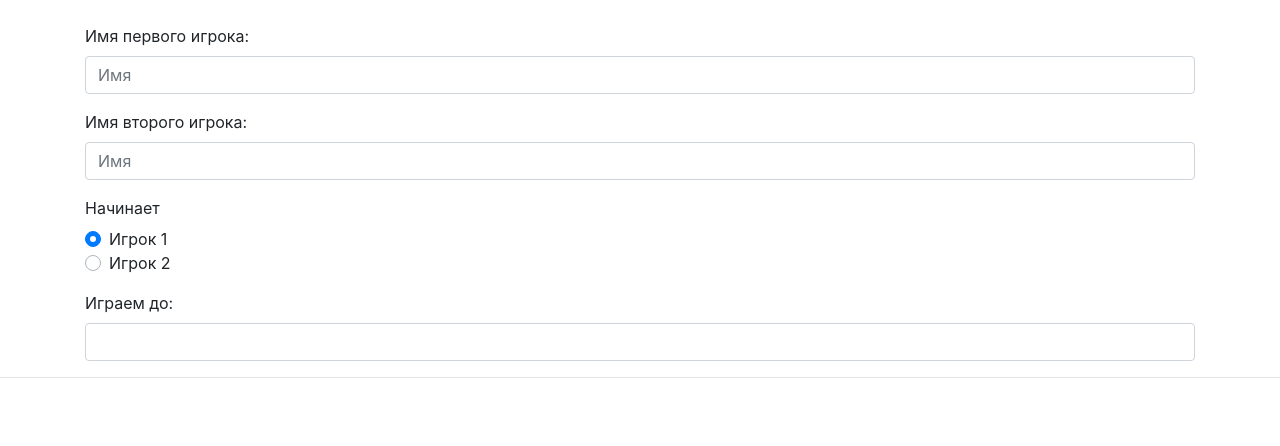
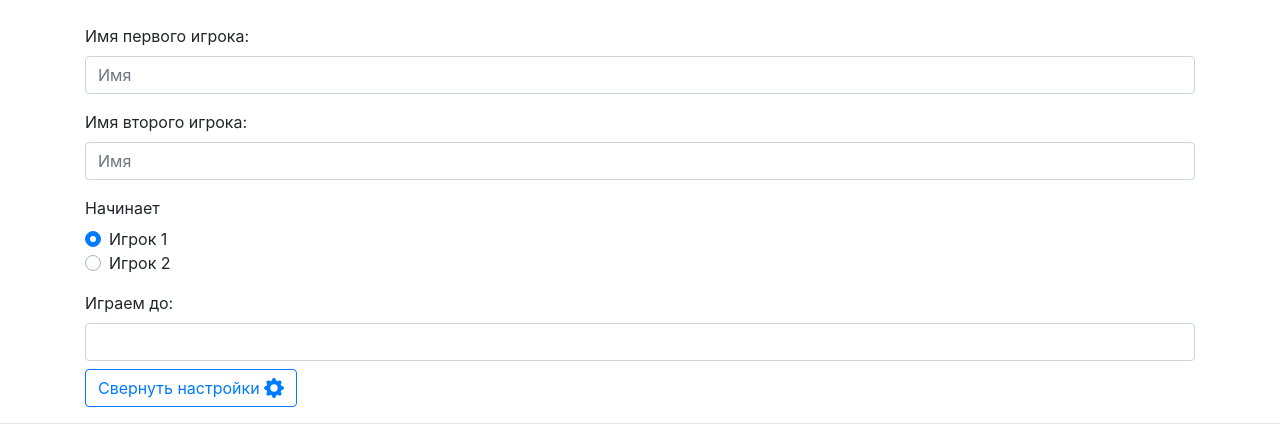
Before and after one commit to slavocado/first-projects, a Vue app in the folder tenniscore/: page / in a window 1280 px wide. Shown: the top 446 px of the page. Built offline with nearby package versions, Linux system fonts and the light colour scheme.

Commit message:
Add collapse settings and increase button size

```diff
--- a/tenniscore/src/App.vue
+++ b/tenniscore/src/App.vue
@@ -1,6 +1,7 @@
 <template>
   <div id="app">
     <!--    Enter names of players and game settings  -->
+    <b-collapse id="collapse-1" class="mt-2" visible >
       <b-container>
         <b-form-group
             id="input-group-1"
@@ -37,6 +38,13 @@
         <label for="goal">Играем до: </label>
         <b-form-input id="goal" v-model="inputGoalScore" type="number" min="11" max="21"></b-form-input>
       </b-container>
+    </b-collapse>
+    <b-container>
+      <b-button v-b-toggle.collapse-1 variant="outline-primary" class="mt-2">
+        <span class="when-open">Свернуть</span><span class="when-closed">Развернуть</span> настройки
+        <b-icon icon="gear-fill" aria-hidden="true"></b-icon>
+      </b-button>
+    </b-container>
     <!--    End enter names of players and game settings  -->
     <hr>
     <!--    Main part   -->
@@ -55,10 +63,10 @@
           <h2>{{ name1 }}</h2>
           <h1>{{ score1 }}</h1>
           <b-container class="d-flex align-items-center justify-content-center">
-            <b-button variant="success" @click="score1++">
+            <b-button variant="success" size="lg" @click="score1++">
               <b-icon icon="plus-square"></b-icon>
             </b-button>
-            <b-button v-if="score1 > 0" variant="danger" @click="score1--" class="ml-2">
+            <b-button v-if="score1 > 0" variant="danger" size="lg" @click="score1--" class="ml-2">
               <b-icon icon="dash-square"></b-icon>
             </b-button>
           </b-container>
@@ -69,10 +77,10 @@
           <h2>{{ name2 }}</h2>
           <h1>{{ score2 }}</h1>
           <b-container class="d-flex align-items-center justify-content-center">
-            <b-button variant="success" @click="score2++">
+            <b-button variant="success" size="lg" @click="score2++">
               <b-icon icon="plus-square"></b-icon>
             </b-button>
-            <b-button v-if="score2 > 0" variant="danger" @click="score2--" class="ml-2">
+            <b-button v-if="score2 > 0" variant="danger" size="lg" @click="score2--" class="ml-2">
               <b-icon icon="dash-square"></b-icon>
             </b-button>
           </b-container>
@@ -169,4 +177,8 @@ export default {
 </script>
 
 <style>
+.collapsed > .when-open,
+.not-collapsed > .when-closed {
+  display: none;
+}
 </style>
```
Lines whose indentation alone changed are shown as unchanged.
